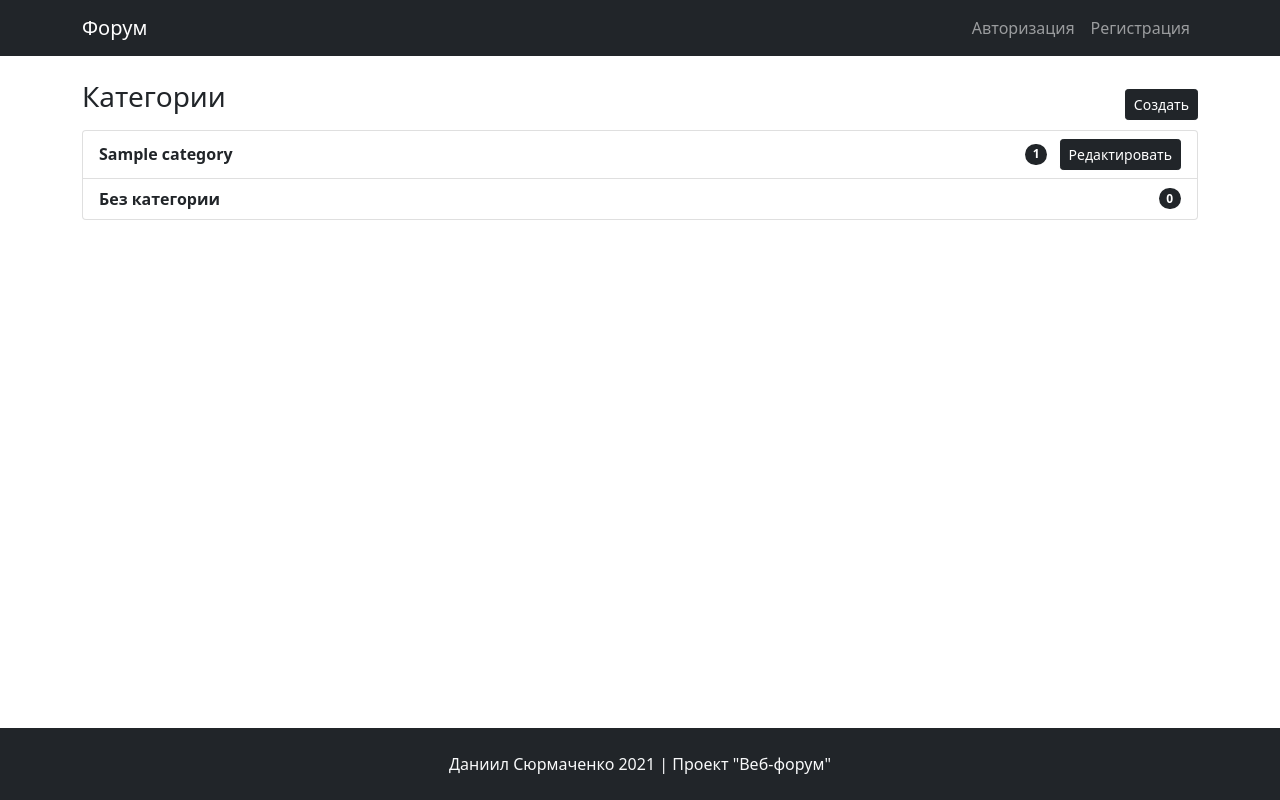
After one commit to volkovik/web-forum, a Flask app: page /categories in a window 1280 px wide. The commit adds this page. Run offline with Flask 2, Linux system fonts and the light colour scheme; tables that the repository leaves empty hold one stand-in row (values such as "Sample post"); some libraries are stand-ins or nearby versions.

Commit message:
Добавлена страница с категориями, а также возможость редактировать, создавать и удалять их

```diff
--- a/core/utilities.py
+++ b/core/utilities.py
@@ -89,5 +89,9 @@ class Pagination:
         else:
             return []
 
+    def get_items_length(self) -> int:
+        """Получить общие количество элементов"""
+        return len(self.unprocessed_items)
+
     def __iter__(self):
         return iter(self.paginated_items)
--- a/main.py
+++ b/main.py
@@ -281,6 +281,70 @@ def category_content(id):
         abort(400)
 
 
+@app.route("/categories", methods=["GET", "POST"])
+def categories_list():
+    """Страница со списком всех категорий на форуме"""
+    db_sess = db_session.create_session()
+    categories = db_sess.query(Category).all()
+    # Для показа кол-ва тем без категории
+    no_category_length = len(db_sess.query(Topic).filter(Topic.category == None).all())
+
+    return render("categories_list.html", categories=categories, no_category_length=no_category_length)
+
+
+@app.route("/category/create", methods=["GET", "POST"])
+def create_category():
+    """Страница с формой создания категории"""
+    db_sess = db_session.create_session()
+
+    form = CategoryForm()
+
+    if form.validate_on_submit():
+        category = Category(
+            title=form.title.data
+        )
+        db_sess.add(category)
+        db_sess.commit()
+
+        return redirect(url_for("categories_list"))
+    else:
+        return render("create_category.html", title="Создать категорию", form=form)
+
+
+@app.route("/category/<int:id>/edit", methods=["GET", "POST"])
+def edit_category(id):
+    """Страница с формой редактирования категории"""
+    db_sess = db_session.create_session()
+    category = db_sess.query(Category).get(id)
+
+    if not category:
+        abort(404, "Категории с таким ID не существует")
+
+    form = EditCategoryForm()
+
+    if form.validate_on_submit():
+        # Если была нажата кнопка "Удалить"
+        if form.delete.data:
+            db_sess.delete(category)
+            db_sess.commit()
+
+            return redirect(url_for("categories_list"))
+        # В остальных случаях считаем, что была нажата кнопка "Сохранить"
+        else:
+            if category.title == form.title.data:
+                return render("edit_category.html", title="Редактировать категорию", form=form,
+                              error="Данные формы совпадают с исходными данными")
+            else:
+                category.title = form.title.data
+                db_sess.commit()
+
+                return redirect(url_for("categories_list"))
+    else:
+        # Впишем значение из базы данных, чтобы пользователю упростить редактирование
+        form.title.data = category.title
+        return render("edit_category.html", title="Редактировать категорию", form=form)
+
+
 def main():
     db_session.global_init(os.environ.get("DATABASE_URL"))
     app.run()
--- a/templates/base.html
+++ b/templates/base.html
@@ -36,6 +36,7 @@
                 <div class="collapse navbar-collapse" id="navbarNav">
                     <div class="navbar-nav ms-auto">
                         {% if current_user.is_authenticated %}
+                            <a class="nav-link" href="{{ url_for("categories_list") }}">Категории</a>
                             <a class="nav-link" href="{{ url_for("create_topic") }}">Создать тему</a>
                             <div class="nav-item dropdown">
                                 <a class="nav-link dropdown-toggle" href="#" id="navbarDropdownMenuLink" role="button"
--- /dev/null
+++ b/templates/categories_list.html
@@ -0,0 +1,30 @@
+{% extends "base.html" %}
+
+{% block content %}
+    <div class="d-flex justify-content-between">
+        <h3 class="mb-3">Категории</h3>
+        <a href="{{ url_for("create_category") }}" class="btn btn-sm btn-dark align-self-center">Создать</a>
+    </div>
+    <div class="list-group">
+        {% for category in categories %}
+            <div class="list-group-item d-flex justify-content-between">
+                <a href="{{ url_for("category_content", id=category.id) }}"
+                   class="align-self-center nav-link p-0 link-dark">
+                    <b>{{ category.title }}</b></a>
+                <div>
+                    <span class="badge bg-dark rounded-pill align-self-center mx-2">{{ category.topics | length }}</span>
+                    <a href="{{ url_for("edit_category", id=category.id) }}"
+                       class="btn btn-sm btn-dark">Редактировать</a>
+                </div>
+            </div>
+        {% endfor %}
+        <div class="list-group-item d-flex justify-content-between">
+            <a href="{{ url_for("category_content", id="no_category") }}"
+               class="align-self-center nav-link p-0 link-dark">
+                <b>Без категории</b>
+            </a>
+            <span class="badge bg-dark rounded-pill align-self-center">{{ no_category_length }}</span>
+        </div>
+
+    </div>
+{% endblock %}
--- a/templates/category.html
+++ b/templates/category.html
@@ -3,7 +3,10 @@
 {% from "tools/macros.html" import create_pagination %}
 
 {% block content %}
-    <h1 class="mb-4">{{ title }}</h1>
+    <div class="d-flex justify-content-between">
+        <h1 class="mb-4">{{ title }}</h1>
+        <span class="badge bg-dark rounded-pill align-self-center">{{ topics.get_items_length() }}</span>
+    </div>
     <div class="list-group">
         {% for topic in topics.get_page(page) %}
             {% include "tools/topic_preview.html" %}
```
Also changed, not shown: core/forms.py (+16 -0 lines), templates/create_category.html (added, +12 -0 lines), templates/edit_category.html (added, +21 -0 lines).
